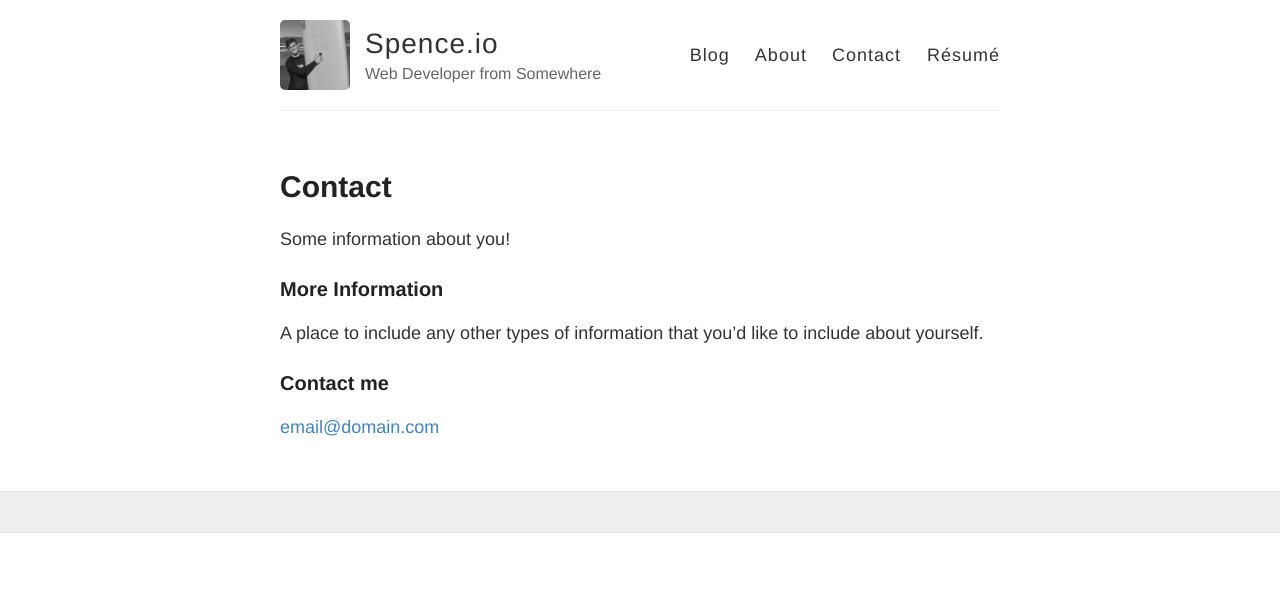
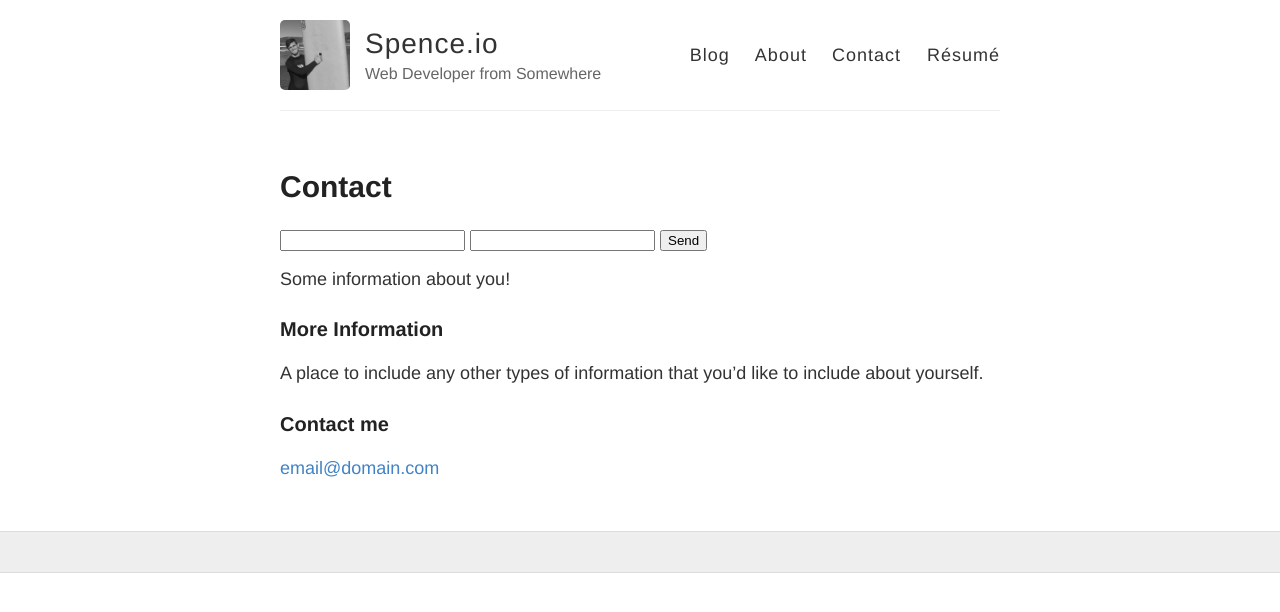
Before and after one commit to SpencerRWood/SpencerRWood.github.io, a Jekyll site: the page built from contact.md, in a window 1280 px wide. Shown: the top 612 px of the page. Built offline with Jekyll 4.4.1, drawn with Linux system fonts in a browser that asks for light colours; Markdown is read by kramdown in place of the engine named in the settings.

Commit message:
Form spree setup

```diff
--- a/contact.md
+++ b/contact.md
@@ -3,6 +3,13 @@
 title: Contact
 permalink: /contact/
 ---
+
+<form action="//formspree.io/Spencer.R.Wood@gmail.com"
+      method="POST">
+    <input type="text" name="name">
+    <input type="email" name="_replyto">
+    <input type="submit" value="Send">
+</form>
 
 Some information about you!
 
```
